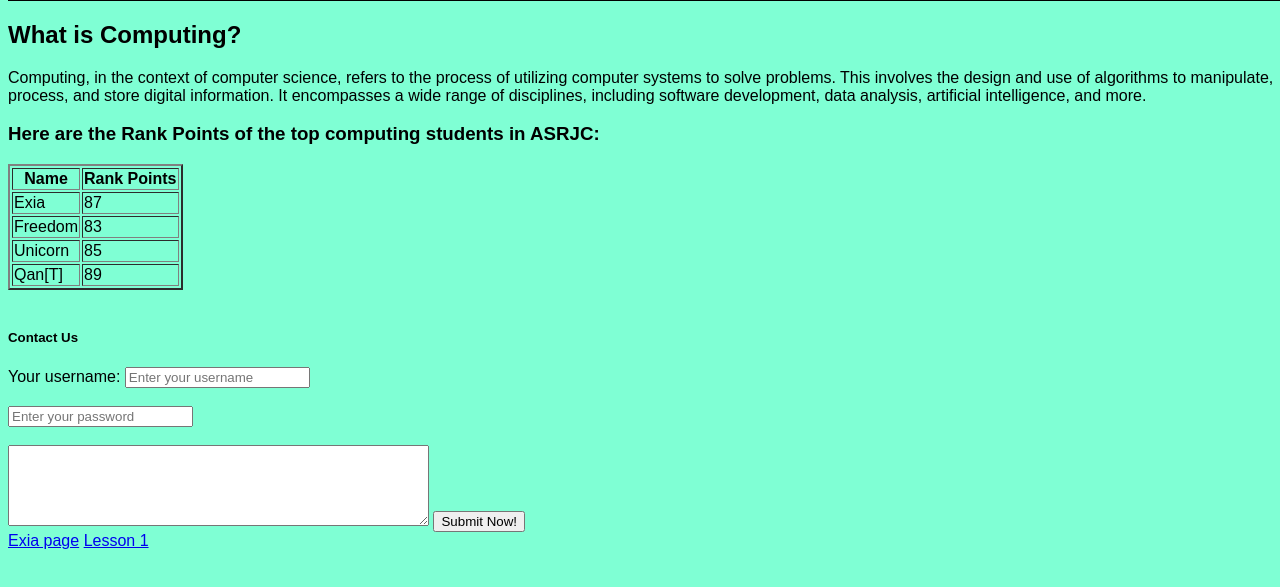
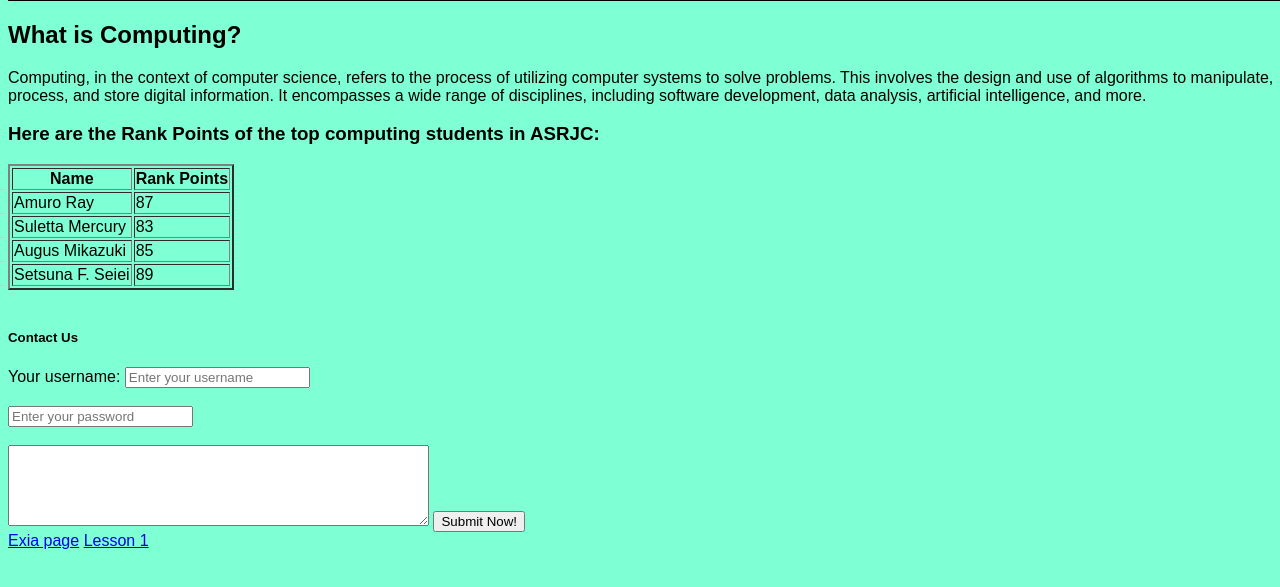
Before and after one commit to KyrosGallade/Test, a plain HTML site: page lesson_2.html in a window 1280 px wide. Shown: the part 127-714 px from the top of the page. Drawn offline with Linux system fonts and the light colour scheme.

Commit message:
Small changes to Lesson 2

```diff
--- a/lesson_2.html
+++ b/lesson_2.html
@@ -22,19 +22,19 @@
             <th>Rank Points</th>
           </tr>
           <tr>
-            <td>Exia</td>
+            <td>Amuro Ray</td>
             <td>87</td>
           </tr>
           <tr>
-            <td>Freedom</td>
+            <td>Suletta Mercury</td>
             <td>83</td>
           </tr>
           <tr>
-            <td>Unicorn</td>
+            <td>Augus Mikazuki</td>
             <td>85</td>
           </tr>
           <tr>
-            <td>Qan[T]</td>
+            <td>Setsuna F. Seiei</td>
             <td>89</td>
           </tr>
         </table>
```
